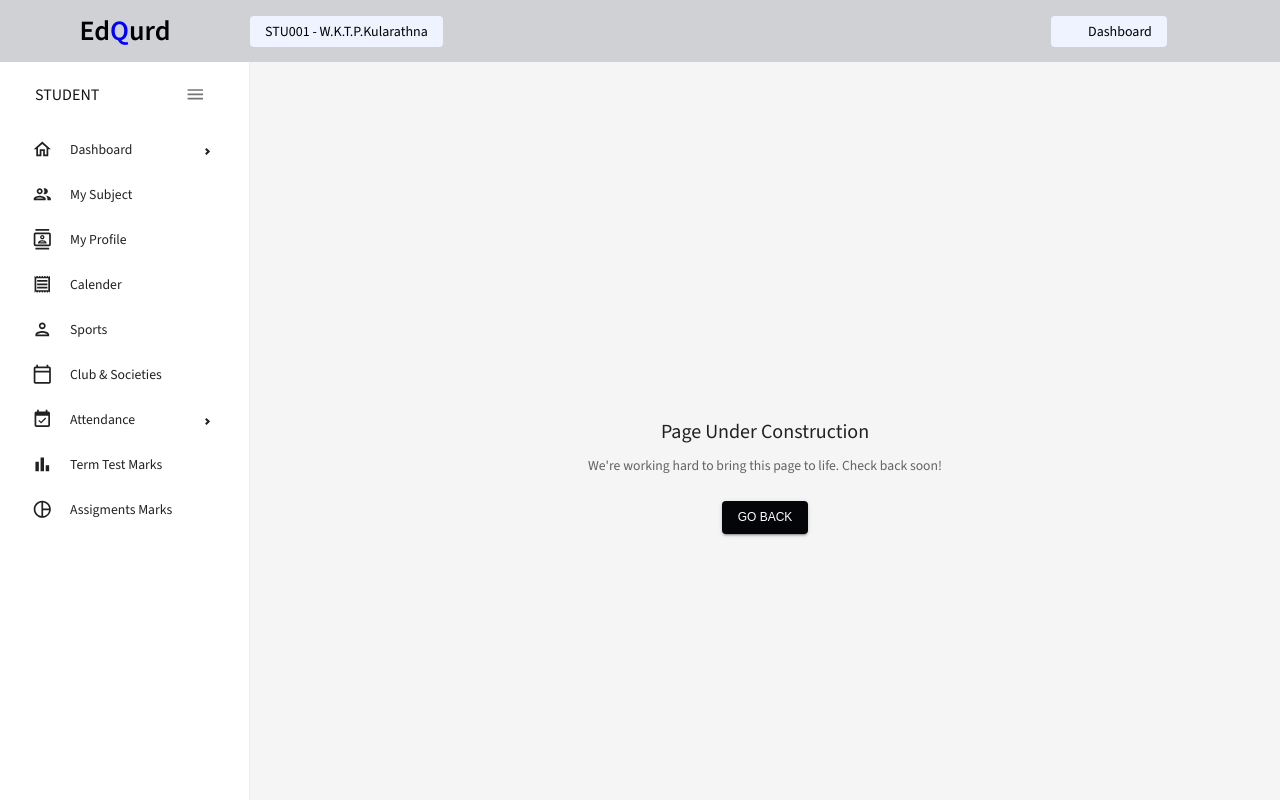
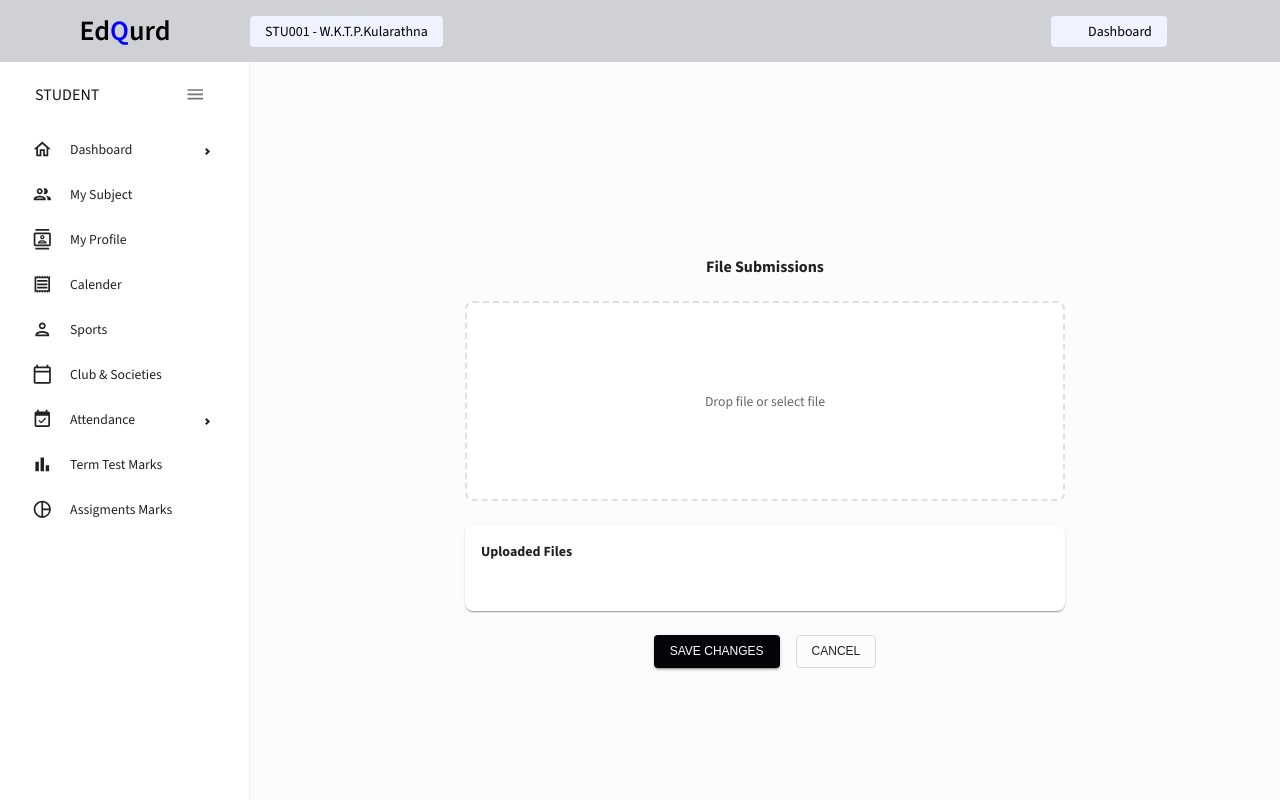
Before and after one commit to Team-EdQuad/EdQuad-Frontend, a React (Vite) app: page /submission/1 in a window 1280 px wide. Before the commit this address led to /uc. Shown: the top 800 px of the page. Built offline with nearby package versions, Linux system fonts and the light colour scheme; some icons are missing.

Commit message:
file upload done

```diff
--- a/src/App.jsx
+++ b/src/App.jsx
@@ -48,7 +48,7 @@ function App() {
       <Route path="/assigmentsmarks" element={<AssignmentMarks />} />
       <Route path="/subject/:id" element={<SubjectContent />} />
       <Route path="/assignment-view/:assignmentId" element={<AssignmentView />} />
-      <Route path="/submission" element={<Submission />} />
+      <Route path="/submission/:assignment_id" element={<Submission />} />
       <Route path="/content-view/:contentId" element={<ContentView />} />
 
       <Route path="/assignment-file-view" element={<AssignmentFileView />} />
--- a/src/pages/AssignmentView.jsx
+++ b/src/pages/AssignmentView.jsx
@@ -18,10 +18,11 @@ const AssignmentView = () => {
         setAssignment(data);
       } catch (error) {
         console.error('Error fetching assignment:', error);
+        navigate(-1);
       }
     };
     fetchAssignment();
-  }, [assignmentId]);
+  }, [assignmentId, navigate]);
 
   if (!assignment) return <Typography>Loading...</Typography>;
 
@@ -40,12 +41,16 @@ const AssignmentView = () => {
     });
   };
 
+  const handleSubmission = () => {
+    // Navigate to the submission page with the assignment ID
+    navigate(`/submission/${assignment.assignment_id}`);
+  };
+
   return (
     <Box p={3}>
       <Typography variant="h4" fontWeight="bold" gutterBottom>
         {assignment.assignment_name}
       </Typography>
-
       <Button
         variant="outlined"
         startIcon={<ArrowBackIcon />}
@@ -54,13 +59,11 @@ const AssignmentView = () => {
       >
         Back
       </Button>
-
       <Box p={3} boxShadow={2} borderRadius="12px" bgcolor={theme.palette.background.paper}>
         <Typography variant="h6" gutterBottom>Description</Typography>
         <Typography gutterBottom>
           {assignment.description || 'No description available.'}
         </Typography>
-
         <Box mt={2} display="flex" alignItems="center" justifyContent="space-between">
           <Box display="flex" alignItems="center">
             <PictureAsPdfIcon color="error" sx={{ mr: 1 }} />
@@ -72,16 +75,14 @@ const AssignmentView = () => {
             View
           </Button>
         </Box>
-
         <Box mt={3}>
           <Typography variant="h6">Deadline</Typography>
           <Typography>
             {new Date(assignment.Deadline).toLocaleString()}
           </Typography>
         </Box>
-
         <Box mt={4} display="flex" justifyContent="center">
-          <Button variant="contained" onClick={() => navigate('/submission')}>
+          <Button variant="contained" onClick={handleSubmission}>
             Add Files
           </Button>
         </Box>
--- a/src/pages/Submission.jsx
+++ b/src/pages/Submission.jsx
@@ -1,12 +1,21 @@
-import React, { useState } from 'react';
+import React, { useState, useEffect } from 'react';
 import { Box, Typography, Button, useTheme, List, ListItem, ListItemText, Divider } from '@mui/material';
-import { useNavigate } from 'react-router-dom';
+import { useParams, useNavigate } from 'react-router-dom';
 import { useDropzone } from 'react-dropzone';
 
 const Submission = () => {
-  const theme = useTheme(); // Access the current theme
+  const theme = useTheme();
+  const { assignment_id } = useParams(); // Get the assignment ID from the URL
   const navigate = useNavigate();
   const [files, setFiles] = useState([]);
+  const student_id = "STU001";
+
+  useEffect(() => {
+    if (!assignment_id) {
+      alert('Missing assignment ID');
+      navigate(-1);
+    }
+  }, [assignment_id, navigate]);
 
   const onDrop = (acceptedFiles) => {
     setFiles((prevFiles) => [...prevFiles, ...acceptedFiles]);
@@ -14,9 +23,32 @@ const Submission = () => {
 
   const { getRootProps, getInputProps } = useDropzone({ onDrop });
 
-  const handleSave = () => {
-    console.log('Files submitted:', files);
-    // Add logic to save files
+  const handleSave = async () => {
+    if (files.length === 0) return alert('Please select a file to upload');
+    if (!assignment_id) return alert('Invalid assignment');
+
+    const formData = new FormData();
+    formData.append('file', files[0]);
+
+    try {
+      const response = await fetch(
+        `http://localhost:8000/api/submission/${student_id}/${assignment_id}`,
+        {
+          method: 'POST',
+          body: formData,
+        }
+      );
+
+      const data = await response.json();
+      if (!response.ok) {
+        throw new Error(data.detail || 'Submission failed');
+      }
+      alert('Submission successful!');
+      navigate(-1);
+    } catch (error) {
+      console.error('Submission error:', error);
+      alert(`Submission failed: ${error.message}`);
+    }
   };
 
   const handleCancel = () => {
@@ -29,7 +61,7 @@ const Submission = () => {
       flexDirection="column"
       alignItems="center"
       justifyContent="center"
-      bgcolor={theme.palette.background.default} // Dynamic background color
+      bgcolor={theme.palette.background.default}
       minHeight="100vh"
       p={3}
     >
@@ -38,7 +70,7 @@ const Submission = () => {
         fontWeight="bold"
         mb={3}
         sx={{
-          color: theme.palette.text.primary, // Dynamic text color
+          color: theme.palette.text.primary,
         }}
       >
         File Submissions
@@ -48,9 +80,9 @@ const Submission = () => {
       <Box
         {...getRootProps()}
         sx={{
-          border: `2px dashed ${theme.palette.divider}`, // Dynamic border color
+          border: `2px dashed ${theme.palette.divider}`,
           borderRadius: '8px',
-          backgroundColor: theme.palette.background.paper, // Dynamic background color
+          backgroundColor: theme.palette.background.paper,
           width: '100%',
           maxWidth: '600px',
           height: '200px',
@@ -65,7 +97,7 @@ const Submission = () => {
         <Typography
           variant="body1"
           sx={{
-            color: theme.palette.text.secondary, // Dynamic text color
+            color: theme.palette.text.secondary,
           }}
         >
           Drop file or select file
@@ -76,7 +108,7 @@ const Submission = () => {
       <Box
         width="100%"
         maxWidth="600px"
-        bgcolor={theme.palette.background.paper} // Dynamic background color
+        bgcolor={theme.palette.background.paper}
         borderRadius="8px"
         boxShadow={1}
         p={2}
@@ -87,7 +119,7 @@ const Submission = () => {
           fontWeight="bold"
           mb={2}
           sx={{
-            color: theme.palette.text.primary, // Dynamic text color
+            color: theme.palette.text.primary,
           }}
         >
           Uploaded Files
@@ -100,7 +132,7 @@ const Submission = () => {
                   primary={file.name}
                   secondary={`${(file.size / 1024).toFixed(2)} KB`}
                   sx={{
-                    color: theme.palette.text.primary, // Dynamic text color
+                    color: theme.palette.text.primary,
                   }}
                 />
               </ListItem>
@@ -116,10 +148,10 @@ const Submission = () => {
           variant="contained"
           onClick={handleSave}
           sx={{
-            backgroundColor: theme.palette.primary.main, // Dynamic button background
-            color: theme.palette.primary.contrastText, // Dynamic button text color
+            backgroundColor: theme.palette.primary.main,
+            color: theme.palette.primary.contrastText,
             '&:hover': {
-              backgroundColor: theme.palette.primary.dark, // Dynamic hover background
+              backgroundColor: theme.palette.primary.dark,
             },
           }}
         >
@@ -129,10 +161,10 @@ const Submission = () => {
           variant="outlined"
           onClick={handleCancel}
           sx={{
-            color: theme.palette.text.primary, // Dynamic button text color
-            borderColor: theme.palette.divider, // Dynamic border color
+            color: theme.palette.text.primary,
+            borderColor: theme.palette.divider,
             '&:hover': {
-              borderColor: theme.palette.text.primary, // Dynamic hover border color
+              borderColor: theme.palette.text.primary,
             },
           }}
         >
```
